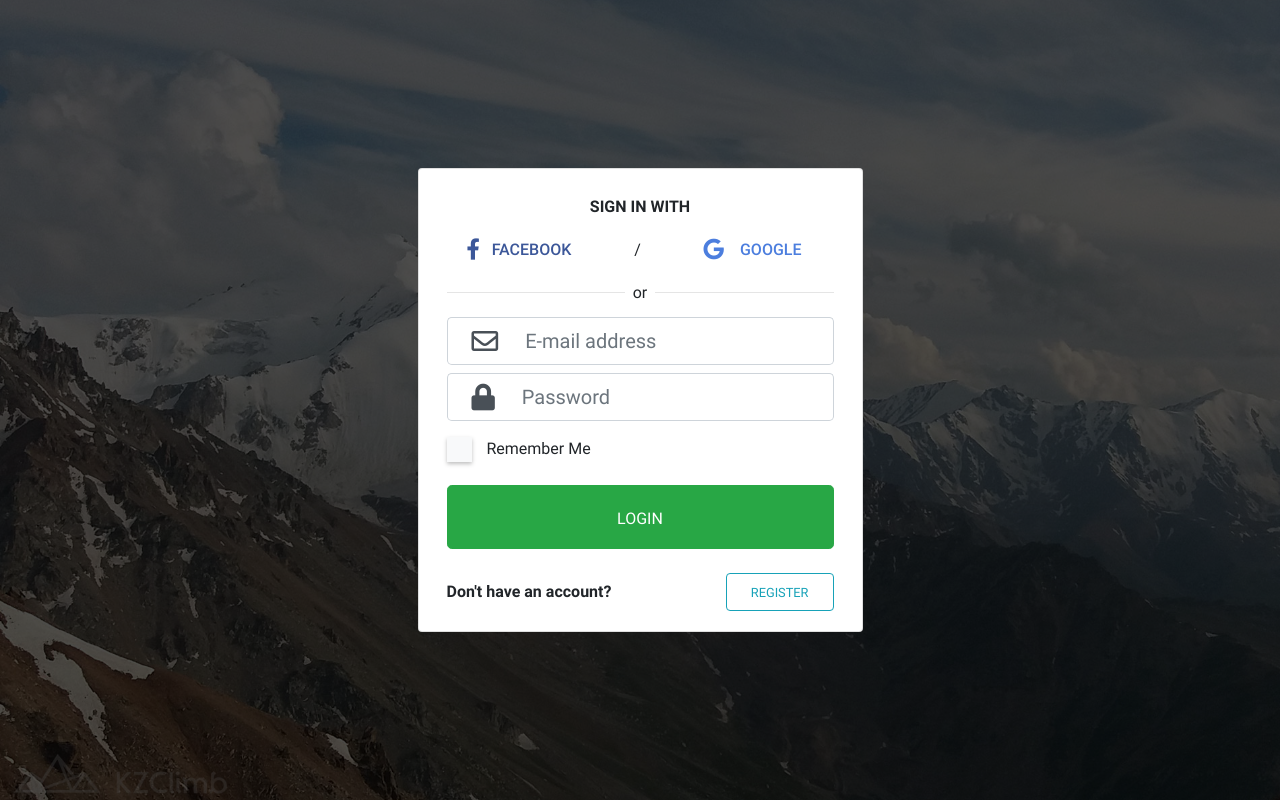
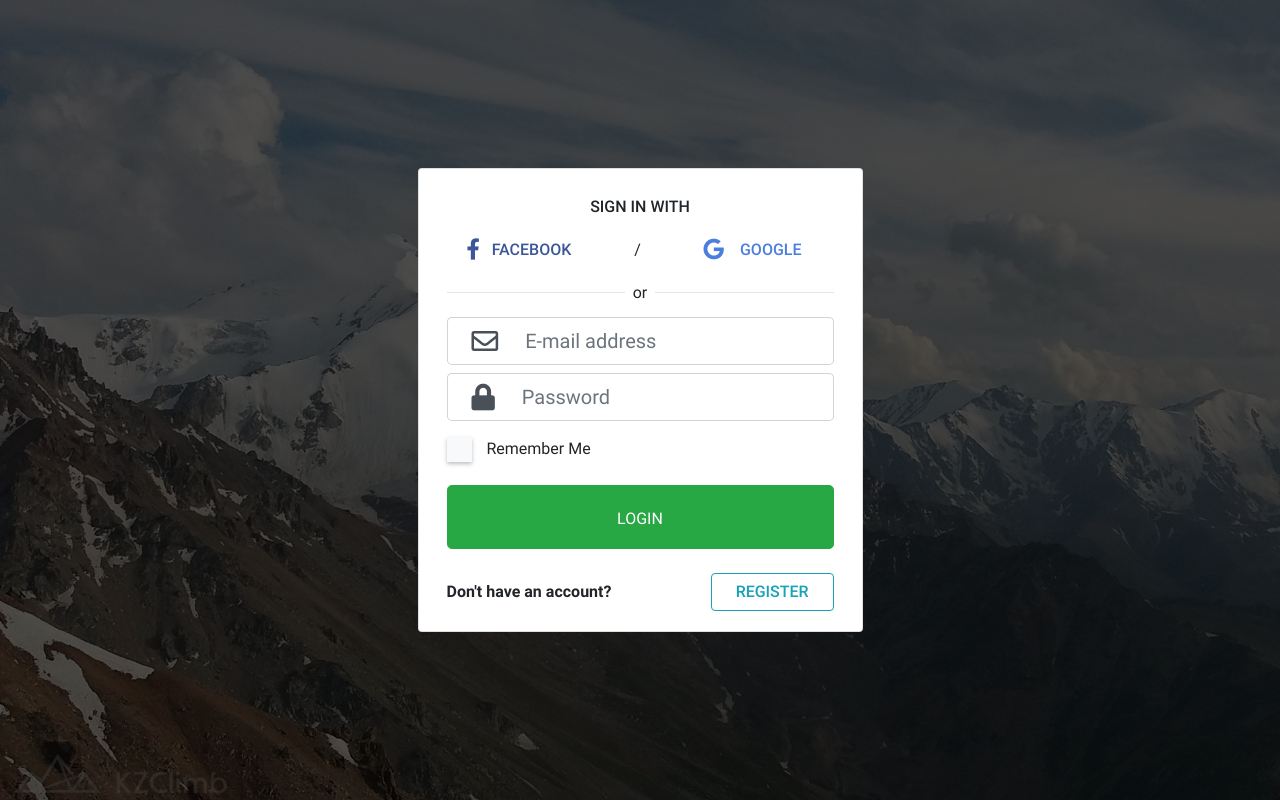
Before and after one commit to dclimber/django-oauth-test, a Django app: page /accounts/login/ in a window 1280 px wide. Run offline with Django 3.2, Linux system fonts and the light colour scheme; some libraries are stand-ins or nearby versions; some web fonts are replaced.

Commit message:
feat: Update login UI

```diff
--- a/templates/allauth/account/login.html
+++ b/templates/allauth/account/login.html
@@ -10,7 +10,7 @@
   <div class="card">
       <div class="card-body mx-2 mt-2">
           <h6 class="text-uppercase text-center mb-3">
-              <strong>{% trans "Sign In With" %}</strong>
+              <span class="font-weight-medium">{% trans "Sign In With" %}</span>
           </h6>
           {% include "account/_social_login.html" %}
           <form method="post" action="{% url 'account_login' %}">
@@ -19,12 +19,12 @@
             {% include "partials/form_fields.html" with no_label=True %}
 
             <div class="text-center mb-4 pt-3">
-                <button type="submit" class="btn btn-success btn-lg btn-block text-uppercase py-3"><small>{% trans "Login" %}</small></button>
+                <button type="submit" class="btn btn-success btn-lg btn-block text-uppercase font-weight-medium py-3"><small>{% trans "Login" %}</small></button>
             </div>
 
             <div class="d-flex justify-content-between align-items-center">
               <span><b>{% trans "Don't have an account?" %}</b></span>
-              <a href="{{ signup_url }}" class="btn btn-outline-info text-uppercase px-4"><small>{% trans "Register" %}</small></a>
+              <a href="{{ signup_url }}" class="btn btn-outline-info text-uppercase font-weight-medium px-4">{% trans "Register" %}</a>
             </div>
 
           </form>
```
